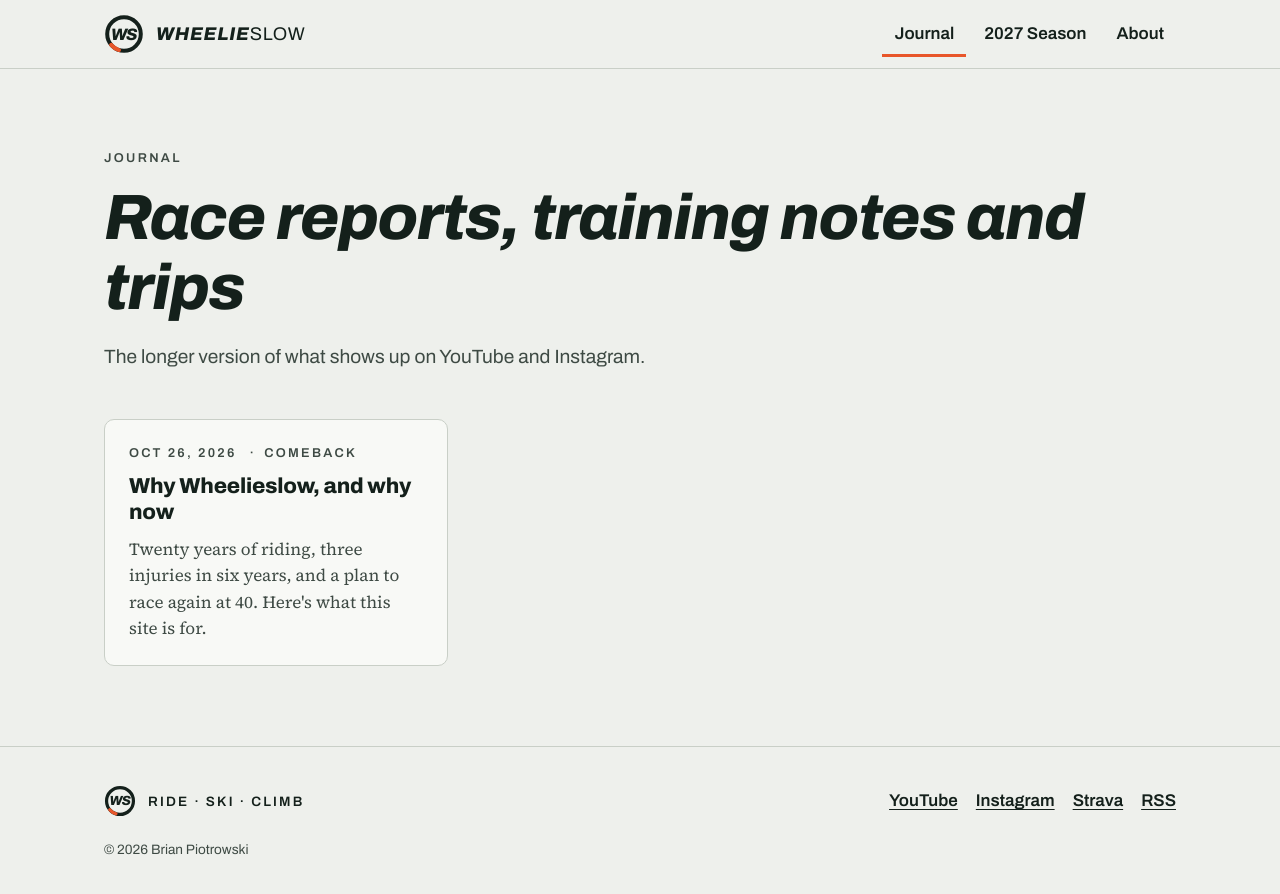
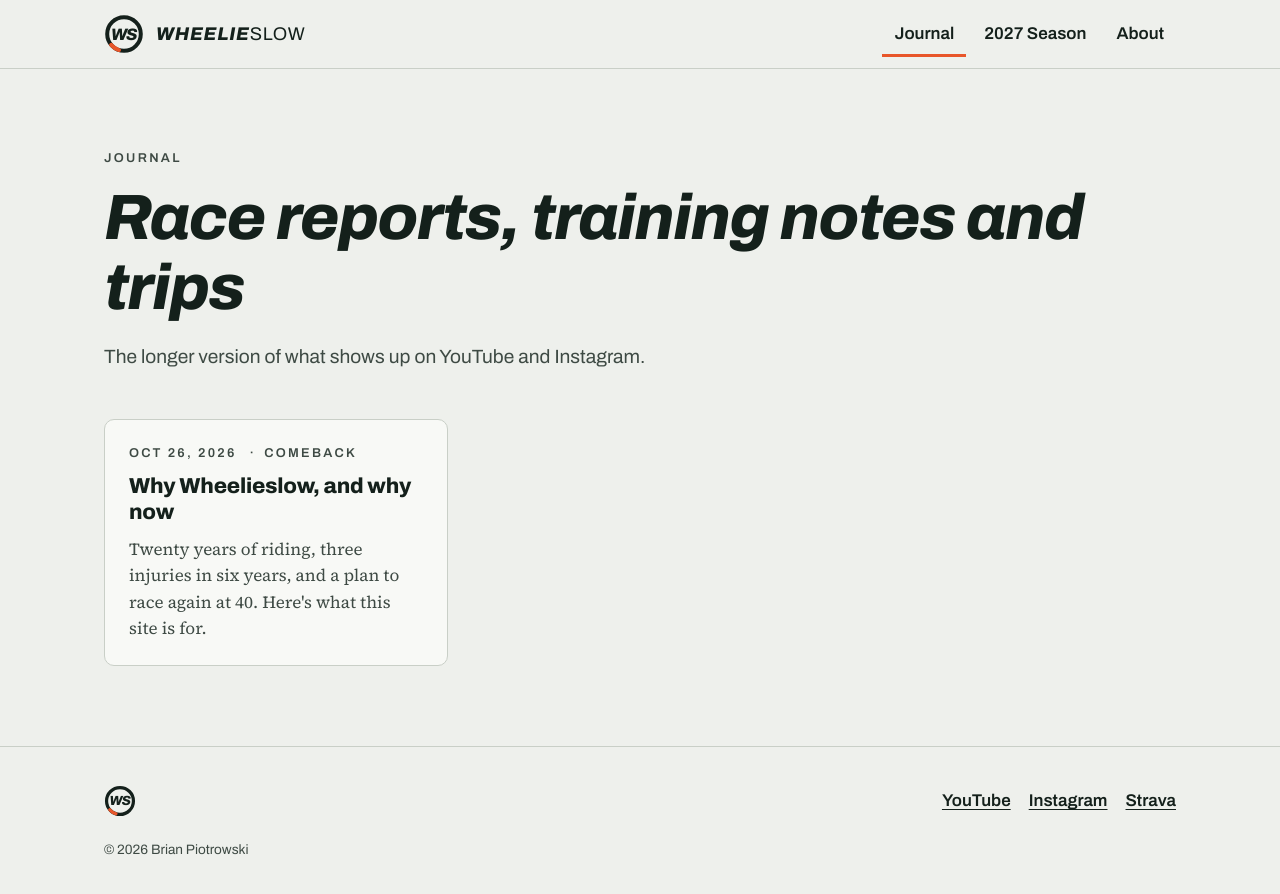
Before and after one commit to piotrowskibrian-cmd/wheelieslow, a Jekyll site: the page built from journal.html, in a window 1280 px wide. Shown: the top 894 px of the page. Built offline with Jekyll 4.4.1, drawn with Linux system fonts in a browser that asks for light colours.

Commit message:
Remove tagline and RSS link from site
Co-Authored-By: Claude Opus 5.5 <noreply@anthropic.com>
Claude-Session: https://claude.ai/code/session_015d33gq1btUah5R8WBzrQsw

```diff
--- a/_config.yml
+++ b/_config.yml
@@ -4,7 +4,6 @@
 # site automatically in a minute or two.
 # ---------------------------------------------------------------
 title: Wheelieslow
-tagline: Ride · Ski · Climb
 description: >-
   A former Cat 1 mountain biker and Cat 2 cyclocross racer riding, skiing
   and climbing his way back from a run of injuries, one season at a time.
--- a/_layouts/default.html
+++ b/_layouts/default.html
@@ -35,15 +35,12 @@
     <div class="wrap footer-inner">
       <div class="footer-brand">
         {% include logo-mark.html size="32" %}
-        <span>{{ site.tagline }}</span>
       </div>
       <nav class="footer-links" aria-label="Elsewhere">
         {% if site.youtube != "" %}<a href="{{ site.youtube }}">YouTube</a>{% endif %}
         {% if site.instagram != "" %}<a href="{{ site.instagram }}">Instagram</a>{% endif %}
         {% if site.strava != "" %}<a href="{{ site.strava }}">Strava</a>{% endif %}
-        {% if site.newsletter_url != "" %}<a href="{{ site.newsletter_url }}">Email updates</a>{% endif %}
-        <a href="{{ '/feed.xml' | relative_url }}">RSS</a>
-      </nav>
+        {% if site.newsletter_url != "" %}<a href="{{ site.newsletter_url }}">Email updates</a>{% endif %}      </nav>
       <p class="footer-copy">&copy; {{ site.time | date: '%Y' }} {{ site.author }}</p>
     </div>
   </footer>
--- a/index.html
+++ b/index.html
@@ -6,7 +6,6 @@ description: Riding, skiing and climbing my way back. A former Cat 1 mountain bi
 <section class="hero">
   <div class="wrap hero-inner">
     <div class="hero-copy">
-      <p class="eyebrow">Ride · Ski · Climb</p>
       <h1>Riding, skiing and climbing my way&nbsp;back.</h1>
       <p class="lede">I raced bikes through my twenties: Cat 1 on the mountain bike, Cat 2 in cyclocross. Then came an ACL, a year lost to costochondritis and a cranky SI joint. At 39, this is the comeback, told one season at a time.</p>
       <div class="button-row">
```
